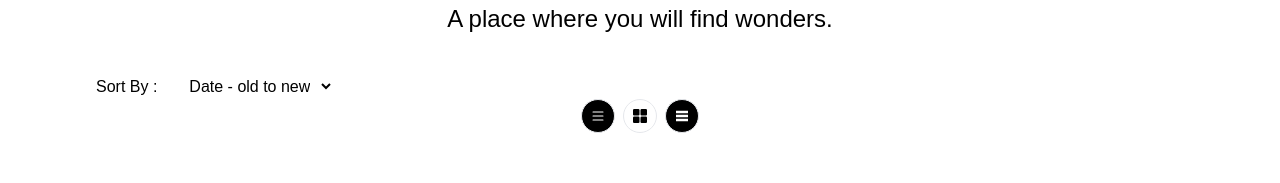
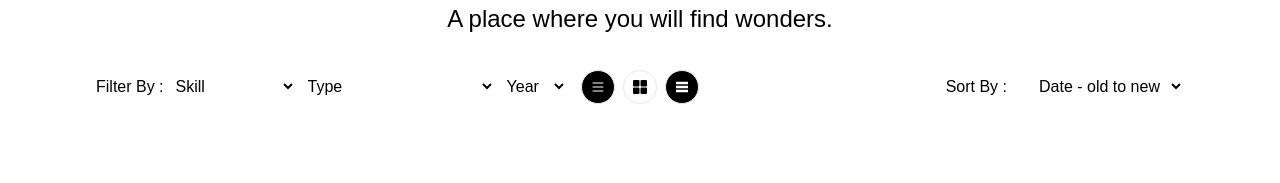
Before and after one commit to Kanna116/klaxe, a Next.js app: page /projects in a window 1280 px wide. Shown: the part 165-348 px from the top of the page. Built offline with nearby package versions, Linux system fonts and the light colour scheme; a web font is replaced by a local one.

Commit message:
basic filtering system finished

```diff
--- a/pages/projects/index.js
+++ b/pages/projects/index.js
@@ -12,21 +12,84 @@ import { MdTableRows } from "react-icons/md";
 
 const Projects = () => {
     const [data, setData] = useState(projectdata);
-    const projects = data
-    let displayProjects = []
+    const [projects, setProjects] = useState(data);
+
+
+
+
+    const allSkills = new Set();
+    const allYears = new Set();
+    const allTypes = new Set();
+    data.forEach(item => {
+        const skillsDetail = item.details.find(detail => detail.heading === 'Skills Used');
+        if (skillsDetail) {
+            skillsDetail.information.forEach(skill => allSkills.add(skill));
+        }
+        const yearDetails = item.details.find(detail => detail.heading === 'Year Made')
+        if (yearDetails) {
+            yearDetails.information.forEach(year => allYears.add(year));
+        }
+        const typeDetails = item.details.find(detail => detail.heading === 'Type')
+        if (typeDetails) {
+            typeDetails.information.forEach(type => allTypes.add(type));
+        }
+    });
+
+
+
+    const handleSkillFilter = (filter) => {
+        const filteredata = data.filter(item => {
+            if (filter !== 'all') {
+                const skillsDetail = item.details.find(detail => detail.heading === 'Skills Used');
+                const skillsMatch = skillsDetail.information.includes(filter)
+                return skillsMatch;
+            }
+            return true
+
+        });
+        setProjects(filteredata)
+    }
+    const handleYearFilter = (filter) => {
+        const filteredata = data.filter(item => {
+            if (filter !== 'all') {
+                const yearsDetail = item.details.find(detail => detail.heading === 'Year Made');
+                const yearMatch = yearsDetail.information.includes(filter)
+                return yearMatch;
+            }
+            return true
+
+        });
+        setProjects(filteredata)
+    }
+    const handleTypeFilter = (filter) => {
+        const filteredata = data.filter(item => {
+            if (filter !== 'all') {
+                const TypesDetail = item.details.find(detail => detail.heading === 'Type');
+                const typeMatch = TypesDetail.information.includes(filter)
+                return typeMatch;
+            }
+            return true
+
+        });
+        setProjects(filteredata)
+    }
+
+
+
+
 
 
     // sorting
 
     const [sort, setSort] = useState(null);
     if (sort === 'Ranking') {
-        displayProjects = projects.sort((a, b) => a.ranking - b.ranking)
+        projects.sort((a, b) => a.ranking - b.ranking)
     }
-    else if(sort === 'Date - old to new'){
-        displayProjects = projects.sort((a,b)=> a.details[3].information[0] - b.details[3].information[0])
+    else if (sort === 'Date - old to new') {
+        projects.sort((a, b) => a.details[3].information[0] - b.details[3].information[0])
     }
-    else if(sort === 'Date - new to old'){
-        displayProjects = projects.sort((a,b)=> b.details[3].information[0] -a.details[3].information[0])
+    else if (sort === 'Date - new to old') {
+        projects.sort((a, b) => b.details[3].information[0] - a.details[3].information[0])
     }
 
 
@@ -41,7 +104,48 @@ const Projects = () => {
                 <h1 className='text-5xl capitalize font-semibold'>Our Projects</h1>
                 <p className='text-2xl'>A place where you will find wonders.</p>
             </div>
+            <div className='w-full h-fit flex items-center justify-between relative'>
+                <div>
+                    Filter By :
+                    <select
+                        id="skillsFilter"
+                        className='bg-transparent px-2 focus:border-0 outline-0 h-fit'
+                        onChange={e => {
+                            handleSkillFilter(e.target.value)
 
+                        }}>
+                        <option className='text-black' value='all'>Skill</option>
+
+                        {[...allSkills].sort().map((skill, index) => <option key={index} className='text-black' value={skill}>{skill}</option>)}
+                    </select>
+                    <select
+                        name="typeFilter"
+                        id="typeFilter"
+                        className='bg-transparent px-2 focus:border-0 outline-0 h-fit'
+                        onChange={e => handleTypeFilter(e.target.value)}
+                    >
+                        <option className='text-black' value='all'>Type</option>
+                        {
+                            [...allTypes].sort().map((type, index) => <option key={index} className='text-black' value={type}>{type}</option>)
+                        }
+                    </select>
+                    <select
+                        name="yearFilter"
+                        id="yearFilter"
+                        className='bg-transparent px-2 focus:border-0 outline-0 h-fit'
+                        onChange={e => handleYearFilter(e.target.value)}
+                    >
+                        <option className='text-black' value='all'>Year</option>
+                        {
+                            [...allYears].sort().map((year, index) => <option key={index} className='text-black' value={year}>{year}</option>)
+                        }
+                    </select>
+                </div>
+                <div className='list-style-controller flex items-center gap-2 w-fit h-fit absolute top-1/2 left-1/2 -translate-x-1/2 -translate-y-1/2'>
+                    <span onClick={() => setListStyle('list')} style={{ backgroundColor: listStyle === 'list' ? 'white' : 'black', color: listStyle === 'list' ? 'black' : 'white' }} className='h-full aspect-square rounded-full p-2 border-[1px]'><BsList /></span>
+                    <span onClick={() => setListStyle('grid')} style={{ backgroundColor: listStyle === 'grid' ? 'white' : 'black', color: listStyle === 'grid' ? 'black' : 'white' }} className='h-full aspect-square rounded-full p-2 border-[1px]'><IoGrid /></span>
+                    <span onClick={() => setListStyle('bigList')} style={{ backgroundColor: listStyle === 'bigList' ? 'white' : 'black', color: listStyle === 'bigList' ? 'black' : 'white' }} className='h-full aspect-square rounded-full p-2 border-[1px]'><MdTableRows /></span>
+                </div>
                 <div>Sort By :
                     <select
                         name="sorting"
@@ -55,11 +159,11 @@ const Projects = () => {
                     </select>
                 </div>
 
-            <div className='list-style-controller flex items-center gap-2 mx-auto w-fit h-fit mb-10'>
-                <span onClick={() => setListStyle('list')} style={{ backgroundColor: listStyle === 'list' ? 'white' : 'black', color: listStyle === 'list' ? 'black' : 'white' }} className='h-full aspect-square rounded-full p-2 border-[1px]'><BsList /></span>
-                <span onClick={() => setListStyle('grid')} style={{ backgroundColor: listStyle === 'grid' ? 'white' : 'black', color: listStyle === 'grid' ? 'black' : 'white' }} className='h-full aspect-square rounded-full p-2 border-[1px]'><IoGrid /></span>
-                <span onClick={() => setListStyle('bigList')} style={{ backgroundColor: listStyle === 'bigList' ? 'white' : 'black', color: listStyle === 'bigList' ? 'black' : 'white' }} className='h-full aspect-square rounded-full p-2 border-[1px]'><MdTableRows /></span>
+
+
+
             </div>
+
 
             {
 
--- a/pages/projects/projectdata.js
+++ b/pages/projects/projectdata.js
@@ -15,7 +15,7 @@ const projectdata = [
                 information: [`Frontend Development`, `Web development`, `Ecommerce`]
             },
             {
-                heading: `Tools Used`,
+                heading: `Skills Used`,
                 information: [`Next js`, `React js`, `Tailwind CSS`, `JSX`, `Node js`]
             },
             {
```
Lines whose indentation alone changed are shown as unchanged.
